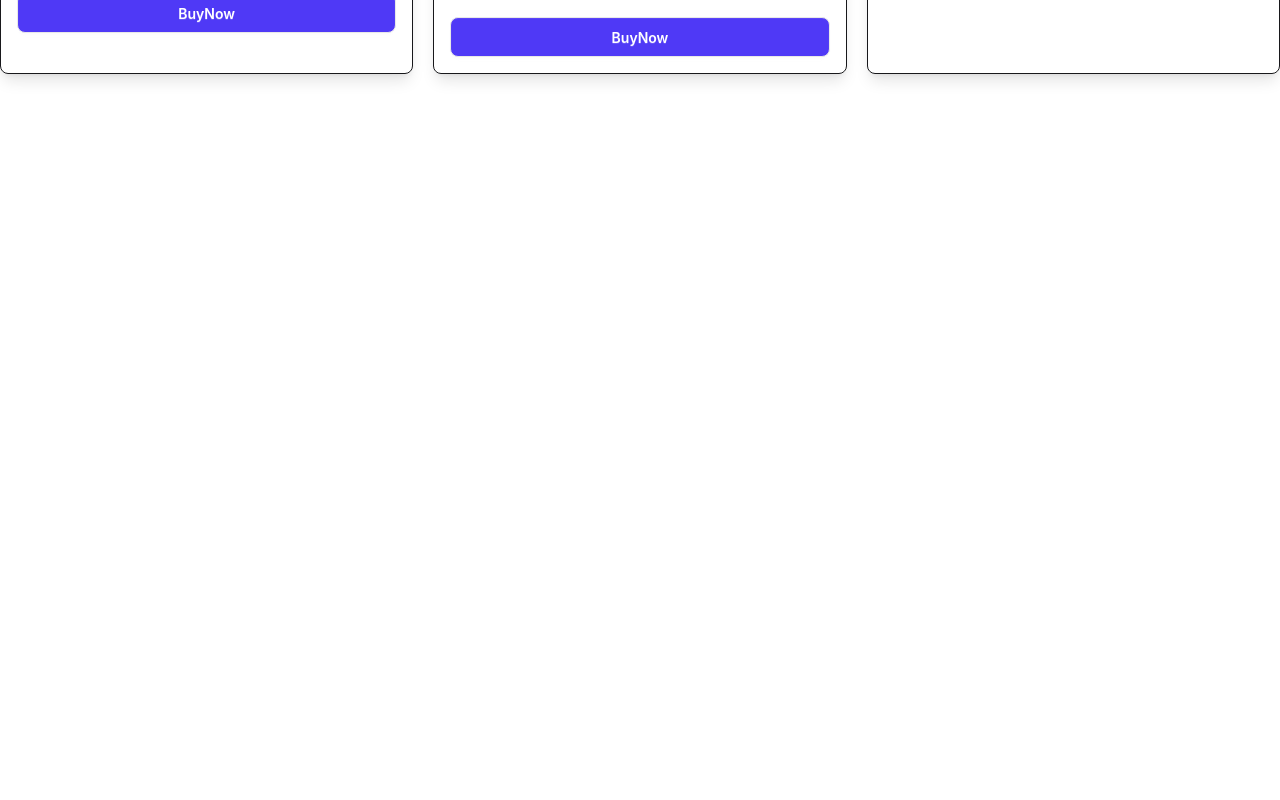
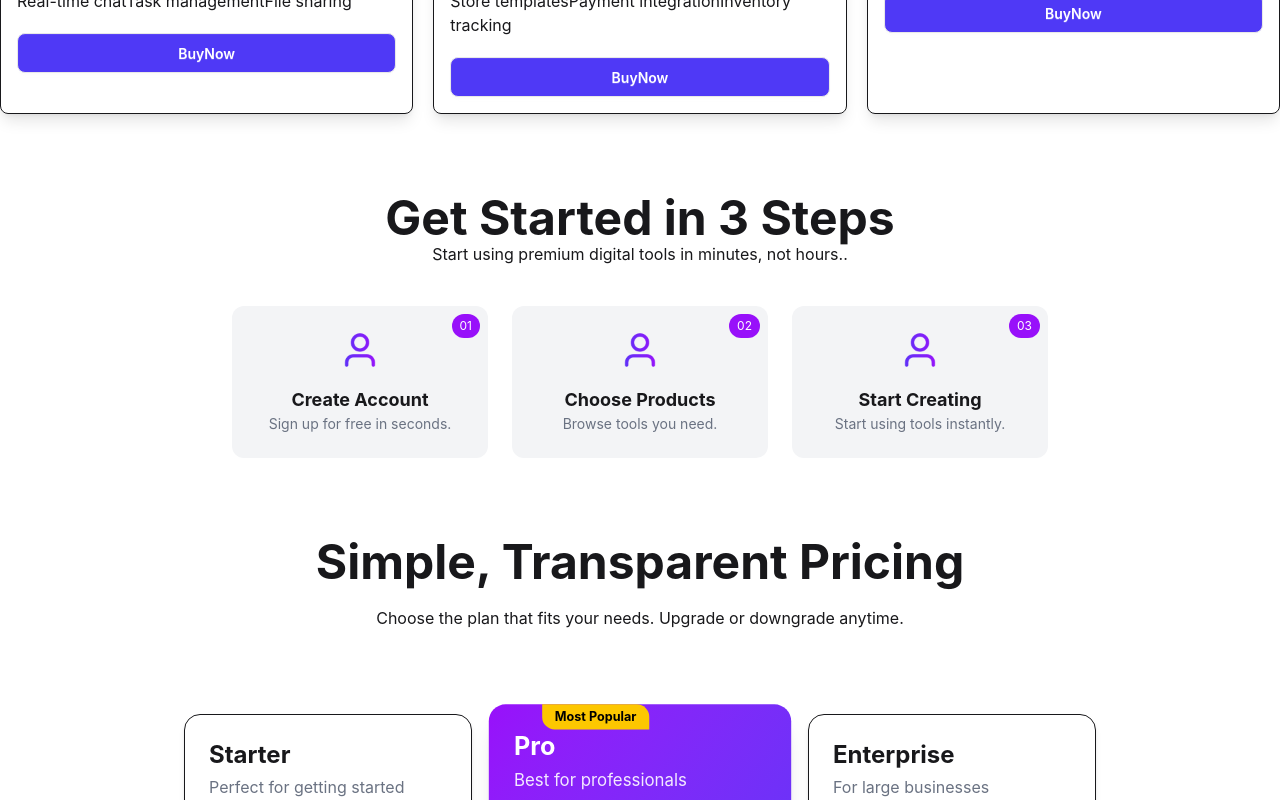
Before and after one commit to Jabed75/Assignment-06, a React (Vite) app: page / in a window 1280 px wide. Shown: the part 2000-2800 px from the top of the page. Before the commit the page ends 2114 px from the top, so only its background shows below. Built offline with nearby package versions, Linux system fonts and the light colour scheme.

Commit message:
update section1

```diff
--- a/src/App.jsx
+++ b/src/App.jsx
@@ -8,6 +8,9 @@ import Models from './components/Models'
 import Navbar from './components/Navbar'
 import Product from './components/Product'
 import { ToastContainer } from 'react-toastify'
+import Section from './components/Section'
+import Sectoin1 from './components/Sectoin1'
+import Section2 from './components/Section2'
 
 const getModels = async()=>{
  const res = await fetch("/models.json")
@@ -28,6 +31,7 @@ function App() {
      <Banner/>
      <Banner1/>
      <Product/>
+
      <div className="tabs tabs-box justify-center bg-transparent">
        <input type="radio" name="my_tabs_1" className="tab rounded-full w-40" aria-label="Product" onClick={()=> setActiveTab("Product")} defaultChecked/>
        <input type="radio" name="my_tabs_1" className="tab rounded-full w-40" aria-label={`card(${cards.length})`} onClick={()=> setActiveTab("card")} />
@@ -36,6 +40,9 @@ function App() {
      {activeTab==="Product" &&<Models modelPromise={modelPromise} cards={cards} setCards={setCards}/>}
       {activeTab ==="card" &&<Card cards={cards} setCards={setCards}/>}
         <ToastContainer/>
+         <Section/>
+         <Sectoin1/>
+         <Section2/>
     </>
   )
 }
--- a/src/components/ModelCard.jsx
+++ b/src/components/ModelCard.jsx
@@ -5,7 +5,14 @@ const ModelCard = ({model, cards, setCards}) => {
         const[isBuy,setIsBuy]=useState(false)
         const handleBuyed =()=>{
             setIsBuy(true)
-            setCards([...cards, model])
+
+    const isFound=cards.find((item)=> item.id === ModelCard)
+        if(isFound){
+            toast.error("item already in card!")
+            return;
+        }
+        setCards([...cards, model])
+
             toast.success("Item add to card")
         }
     return (
--- a/src/components/Navbar.jsx
+++ b/src/components/Navbar.jsx
@@ -6,7 +6,7 @@ const Navbar = () => {
         <div className="navbar">
       <div className="navbar-start">
         <div className="flex items-center gap-1 font-bold text-xl">
-          <img className="w-10" src="/logo.png" /> DigiTools
+          DigiTools
         </div>
       </div>
       <div className="navbar-center hidden md:flex">
--- a/src/components/Product.jsx
+++ b/src/components/Product.jsx
@@ -5,8 +5,9 @@ const Product = () => {
         <div className='py-10 max-w-7xl mx-auto'>
             <div className='text-center'>
                 <h2 className='text-5xl font-bold'>Premium Digital Tools</h2>
-            <p className='mb-10'>Choose from our curated collection of premium digital products designed <br/>to boost your productivity and creativity.</p>
+            <p className='mb-10 p-5'>Choose from our curated collection of premium digital products designed <br/>to boost your productivity and creativity.</p>
             </div>
+
             </div>
     );
 };
--- /dev/null
+++ b/src/components/Section.jsx
@@ -0,0 +1,65 @@
+import React from 'react';
+import UserImg from "../assets/user.png";
+const Section = () => {
+  return (
+    <div className='py-10 max-w-7xl mx-auto'>
+            <div className='text-center'>
+                <h2 className='text-5xl font-bold'>Get Started in 3 Steps</h2>
+            <p className='mb-10'>Start using premium digital tools in minutes, not hours..</p>
+            </div>
+           <div className="flex gap-6 justify-center mt-10">
+
+
+  <div className="bg-gray-100 p-6 rounded-xl w-64 text-center relative">
+    <span className="absolute top-2 right-2 bg-purple-600 text-white text-xs px-2 py-1 rounded-full">
+      01
+    </span>
+
+    <div className="flex justify-center mb-4">
+      <img src={UserImg} className="w-10 h-10" />
+    </div>
+
+    <h2 className="font-bold text-lg">Create Account</h2>
+    <p className="text-sm text-gray-500">
+      Sign up for free in seconds.
+    </p>
+  </div>
+
+
+  <div className="bg-gray-100 p-6 rounded-xl w-64 text-center relative">
+    <span className="absolute top-2 right-2 bg-purple-600 text-white text-xs px-2 py-1 rounded-full">
+      02
+    </span>
+
+    <div className="flex justify-center mb-4">
+      <img src={UserImg} className="w-10 h-10" />
+    </div>
+
+    <h2 className="font-bold text-lg">Choose Products</h2>
+    <p className="text-sm text-gray-500">
+      Browse tools you need.
+    </p>
+  </div>
+
+  <div className="bg-gray-100 p-6 rounded-xl w-64 text-center relative">
+    <span className="absolute top-2 right-2 bg-purple-600 text-white text-xs px-2 py-1 rounded-full">
+      03
+    </span>
+
+    <div className="flex justify-center mb-4">
+      <img src={UserImg} className="w-10 h-10" />
+    </div>
+
+    <h2 className="font-bold text-lg">Start Creating</h2>
+    <p className="text-sm text-gray-500">
+      Start using tools instantly.
+    </p>
+  </div>
+
+</div>
+    </div>
+
+  );
+};
+
+export default Section;
--- /dev/null
+++ b/src/components/Section2.jsx
@@ -0,0 +1,36 @@
+import React from 'react';
+
+const Section2 = () => {
+    return (
+        <div class="bg-[#7c3aed] py-20 px-6 text-center text-white">
+  <div class="max-w-4xl mx-auto">
+
+    <div class="mb-10">
+      <h2 class="text-2xl md:text-5xl font-bold mb-5">
+        Ready To Transform Your Workflow?
+      </h2>
+      <p class="text-lg md:text-xl opacity-90 max-w-2xl mx-auto">
+        Join thousands of professionals who are already using Digitools to work smarter.
+        Start your free trial today.
+      </p>
+    </div>
+
+    <div class="flex flex-col sm:flex-row justify-center items-center gap-4 mb-8">
+      <button class="bg-white text-[#7c3aed] px-10 py-3.5 rounded-full font-bold text-lg hover:bg-gray-100 transition-all">
+        Explore Products
+      </button>
+      <button class="border-2 border-white px-10 py-3.5 rounded-full font-bold text-lg hover:bg-white hover:text-[#7c3aed] transition-all">
+        View Pricing
+      </button>
+    </div>
+
+    <p class="text-sm md:text-base opacity-75">
+      14-day free trial • No credit card required • Cancel anytime
+    </p>
+
+  </div>
+</div>
+    );
+};
+
+export default Section2;
--- /dev/null
+++ b/src/components/Sectoin1.jsx
@@ -0,0 +1,89 @@
+import React from 'react';
+
+const Sectoin1 = () => {
+    return (
+        <div className='py-10 max-w-7xl mx-auto'>
+            <div className='text-center'>
+                <h2 className='text-5xl font-bold'>Simple, Transparent Pricing</h2>
+            <p className='mb-10 p-5'>Choose the plan that fits your needs. Upgrade or downgrade anytime.</p>
+
+            </div>
+            <div className="flex flex-col md:flex-row gap-6 justify-center items-stretch p-6">
+
+
+  <div className="border rounded-2xl p-6 w-72 shadow-md flex flex-col justify-between bg-white hover:shadow-xl transition">
+
+    <div>
+      <h2 className='text-2xl font-bold mb-1'>Starter</h2>
+      <p className='text-gray-500 mb-4'>Perfect for getting started</p>
+
+      <h2 className='text-3xl font-bold mb-4'>
+        $0<span className="text-base text-gray-500 font-normal">/month</span>
+      </h2>
+
+      <p className='text-gray-600 mb-2'>✔ Access to 10 free tools</p>
+      <p className='text-gray-600 mb-2'>✔ Basic templates</p>
+      <p className='text-gray-600 mb-2'>✔ Community support</p>
+      <p className='text-gray-600 mb-4'>✔ 1 project per month</p>
+    </div>
+
+    <button className="w-full bg-purple-600 text-white py-2 rounded-full hover:bg-purple-700 transition">
+      Get Started Free
+    </button>
+  </div>
+
+  <div className="relative rounded-2xl p-6 w-72 shadow-xl flex flex-col justify-between text-white bg-gradient-to-br from-purple-600 to-indigo-600 scale-105">
+
+    <span className="absolute top-0 left-0/2 transform translate-x-1/2 bg-yellow-400 text-xs font-bold px-3 py-1 rounded-bl-xl rounded-tr-xl text-black">
+      Most Popular
+    </span>
+
+    <div>
+      <h2 className='text-2xl font-bold mb-1'>Pro</h2>
+      <p className='mb-4 text-purple-100'>Best for professionals</p>
+
+      <h2 className='text-3xl font-bold mb-4'>
+        $29<span className="text-base font-normal text-purple-200">/month</span>
+      </h2>
+
+      <p className='mb-2'>✔ Access to all premium tools</p>
+      <p className='mb-2'>✔ Unlimited templates</p>
+      <p className='mb-2'>✔ Priority support</p>
+      <p className='mb-2'>✔ Unlimited projects</p>
+      <p className='mb-4'>✔ Advanced analytics</p>
+    </div>
+
+    <button className="w-full bg-white text-purple-600 py-2 rounded-full font-semibold hover:bg-gray-100 transition">
+      Start Pro Trial
+    </button>
+  </div>
+
+  {/* Enterprise */}
+  <div className="border rounded-2xl p-6 w-72 shadow-md flex flex-col justify-between bg-white hover:shadow-xl transition">
+
+    <div>
+      <h2 className='text-2xl font-bold mb-1'>Enterprise</h2>
+      <p className='text-gray-500 mb-4'>For large businesses</p>
+
+      <h2 className='text-3xl font-bold mb-4'>
+        $99<span className="text-base text-gray-500 font-normal">/month</span>
+      </h2>
+
+      <p className='text-gray-600 mb-2'>✔ Everything in Pro</p>
+      <p className='text-gray-600 mb-2'>✔ Team collaboration</p>
+      <p className='text-gray-600 mb-2'>✔ Custom integrations</p>
+      <p className='text-gray-600 mb-2'>✔ Dedicated support</p>
+      <p className='text-gray-600 mb-4'>✔ SLA guarantee</p>
+    </div>
+
+    <button className="w-full bg-purple-600 text-white py-2 rounded-full hover:bg-purple-700 transition">
+      Contact Sales
+    </button>
+  </div>
+
+</div>
+ </div>
+    );
+};
+
+export default Sectoin1;
```
Also changed, not shown: src/components/Models.jsx (line endings or trailing spaces).
